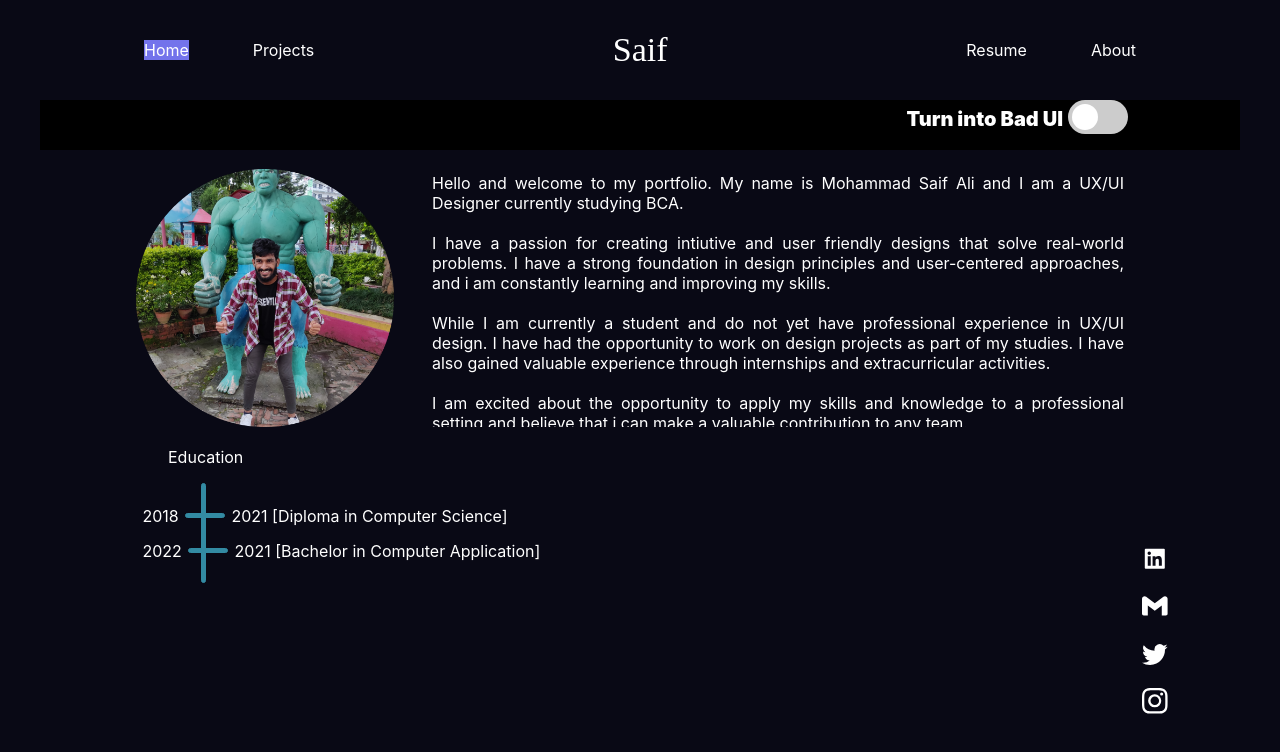
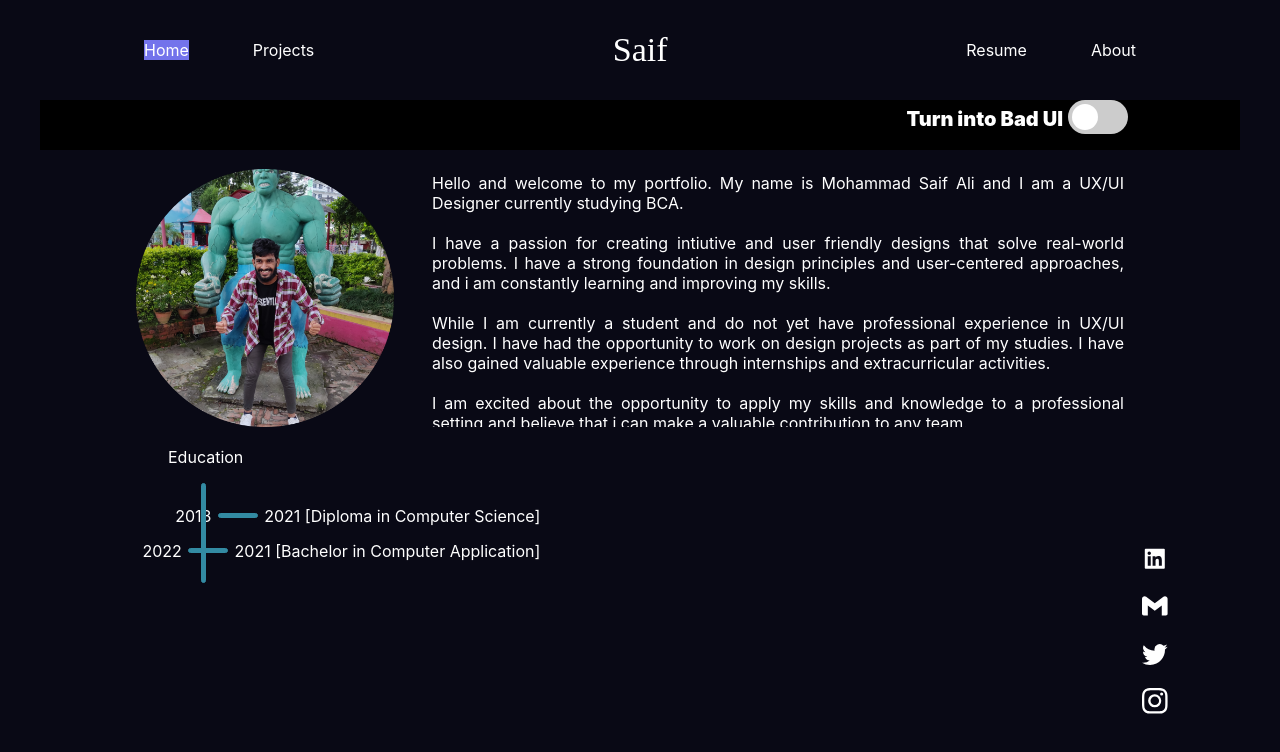
Before and after one commit to sumanbyte/saifaliportfolio, a React (Create React App) app: page /about in a window 1280 px wide. Shown: the top 752 px of the page. Built offline with nearby package versions, Linux system fonts and the light colour scheme.

Commit message:
fixed a bug in css

```diff
--- a/src/index.css
+++ b/src/index.css
@@ -343,7 +343,7 @@ header nav {
 
 .hori-bars{
   display: flex;
-  justify-content: start;
+  justify-content: flex-end;
   padding: 5px 0;
   align-items: center;
 }
@@ -466,7 +466,7 @@ input:checked+.slider:before {
 }
 .bg-change-ui {
   display: flex;
-  justify-content: end;
+  justify-content: flex-end;
   margin-right: 7rem;
 }
 
```
